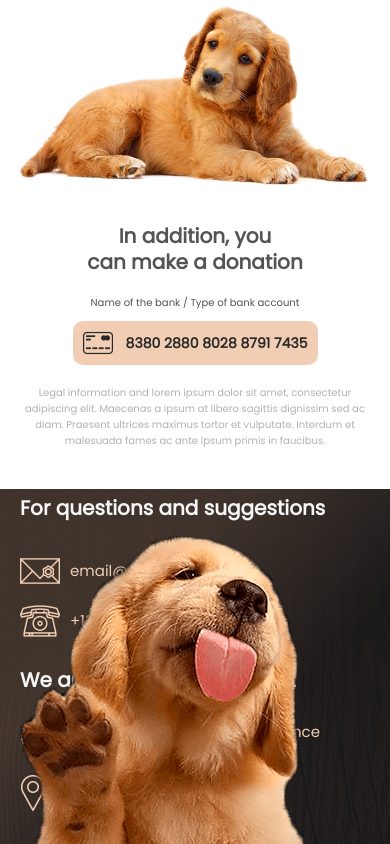
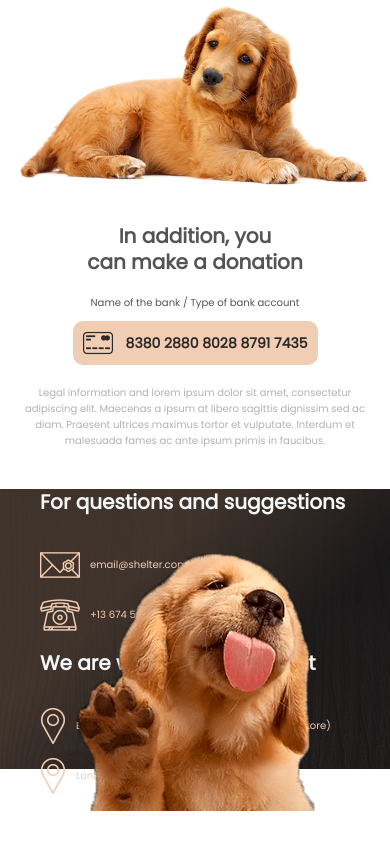
Before and after one commit to Babiy7/dogs-app, a React (Create React App) app: page / in a window 390 px wide. Shown: the part 3407-4251 px from the top of the page. After the commit the page ends 4218 px from the top, so only its background shows below. Built offline with nearby package versions, Linux system fonts and the light colour scheme; a web font is replaced by a local one.

Commit message:
Made responsive for screen laptop-L.

```diff
--- a/src/components/FooterContent/FooterContent.module.scss
+++ b/src/components/FooterContent/FooterContent.module.scss
@@ -1,5 +1,6 @@
 @import "../../sass/title";
 @import "../../sass/vars";
+@import "../../sass/functions";
 
 .FooterContent {
   width: 310px;
@@ -30,6 +31,10 @@
       color: $orange-light;
 
       font-size: 15px;
+
+      @media ($laptop-L) {
+        font-size: calcFluidFontSize(10, 13);
+      }
     }
   }
 }
--- a/src/components/sections/Footer/Footer.module.scss
+++ b/src/components/sections/Footer/Footer.module.scss
@@ -1,3 +1,5 @@
+@import "../../../sass/vars";
+
 .Footer {
   height: 355px;
 
@@ -26,6 +28,10 @@
     opacity: 0.1;
   }
 
+  @media ($laptop-L) {
+    height: 280px;
+  }
+
   .Container {
     width: 100%;
     max-width: 1200px;
@@ -39,13 +45,25 @@
 
     z-index: 2;
 
+    @media ($laptop-L) {
+      max-width: 1000px;
+
+      justify-content: space-around;
+    }
+
     .ImageContainer {
       width: 284px;
       position: relative;
 
       align-self: flex-end;
 
+      @media ($laptop-L) {
+        width: 240px;
+      }
+
       .Image {
+        width: 100%;
+
         position: absolute;
         bottom: 0;
         right: 0;
```
